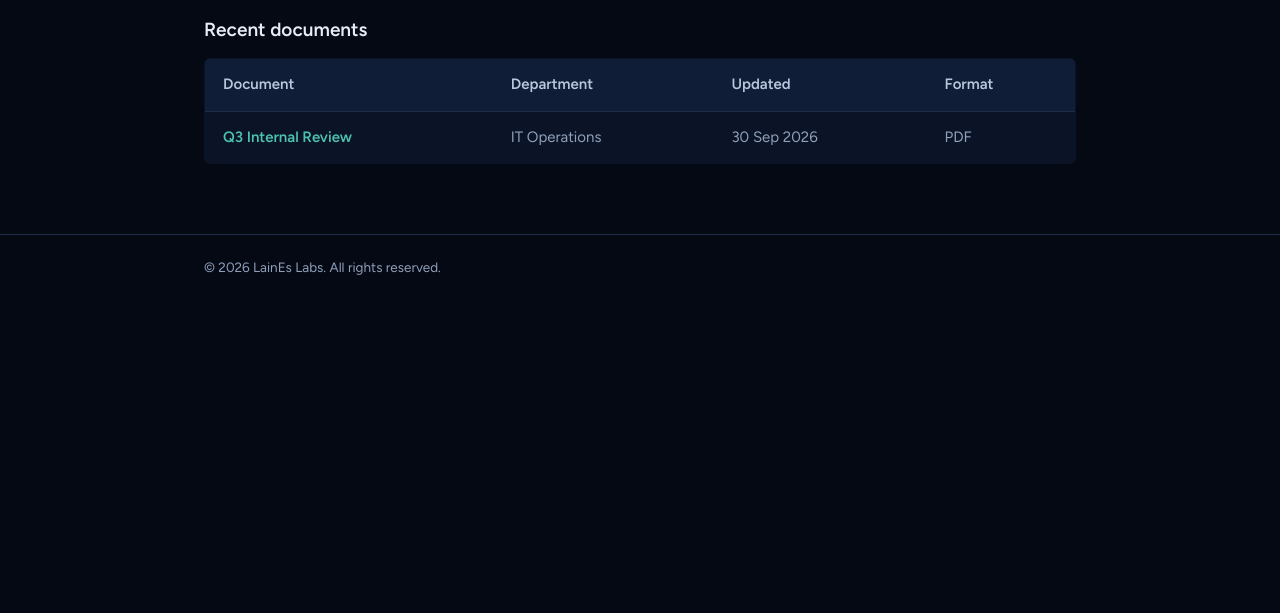
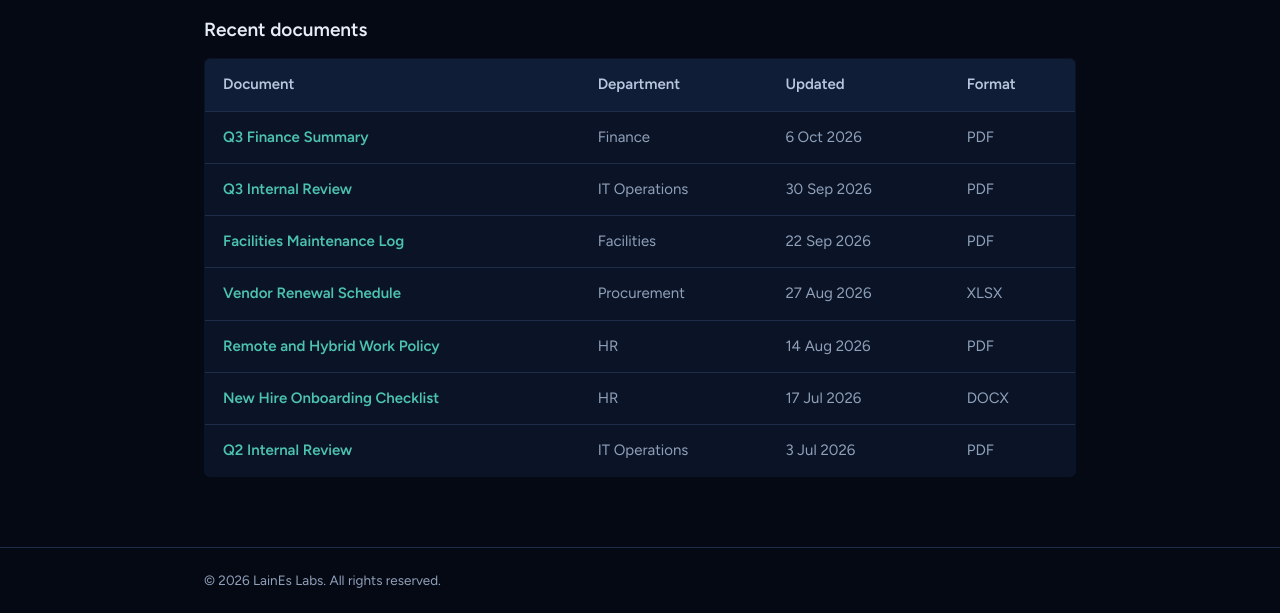
Before and after one commit to Genshell-Impact/laines-labs, a plain HTML site: page index.html in a window 1280 px wide. Shown: the part 383-996 px from the top of the page. Before the commit the page ends 800 px from the top, so only its background shows below. Drawn offline with Linux system fonts and the light colour scheme.

Commit message:
Add new document links to index.html

```diff
--- a/index.html
+++ b/index.html
@@ -118,9 +118,45 @@
       </thead>
       <tbody>
         <tr>
+          <td><a href="Q3_finance_summary.pdf">Q3 Finance Summary</a></td>
+          <td class="meta hide-sm">Finance</td>
+          <td class="meta">6 Oct 2026</td>
+          <td class="meta hide-sm">PDF</td>
+        </tr>
+        <tr>
           <td><a href="Q3_internal_review.pdf">Q3 Internal Review</a></td>
           <td class="meta hide-sm">IT Operations</td>
           <td class="meta">30 Sep 2026</td>
+          <td class="meta hide-sm">PDF</td>
+        </tr>
+        <tr>
+          <td><a href="facilities_maintenance_log.pdf">Facilities Maintenance Log</a></td>
+          <td class="meta hide-sm">Facilities</td>
+          <td class="meta">22 Sep 2026</td>
+          <td class="meta hide-sm">PDF</td>
+        </tr>
+        <tr>
+          <td><a href="vendor_renewal_schedule.xlsx">Vendor Renewal Schedule</a></td>
+          <td class="meta hide-sm">Procurement</td>
+          <td class="meta">27 Aug 2026</td>
+          <td class="meta hide-sm">XLSX</td>
+        </tr>
+        <tr>
+          <td><a href="HR_policy_update_2026.pdf">Remote and Hybrid Work Policy</a></td>
+          <td class="meta hide-sm">HR</td>
+          <td class="meta">14 Aug 2026</td>
+          <td class="meta hide-sm">PDF</td>
+        </tr>
+        <tr>
+          <td><a href="onboarding_checklist.docx">New Hire Onboarding Checklist</a></td>
+          <td class="meta hide-sm">HR</td>
+          <td class="meta">17 Jul 2026</td>
+          <td class="meta hide-sm">DOCX</td>
+        </tr>
+        <tr>
+          <td><a href="Q2_internal_review.pdf">Q2 Internal Review</a></td>
+          <td class="meta hide-sm">IT Operations</td>
+          <td class="meta">3 Jul 2026</td>
           <td class="meta hide-sm">PDF</td>
         </tr>
       </tbody>
```
